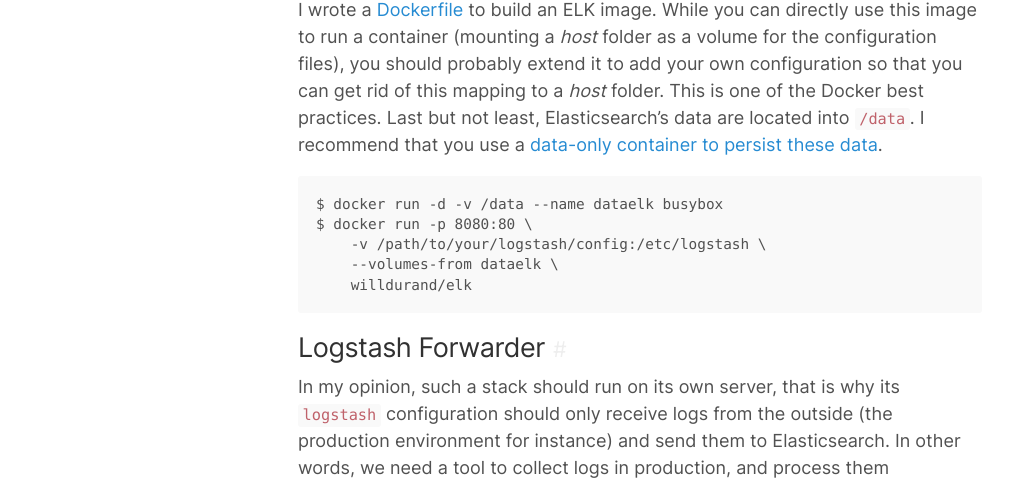
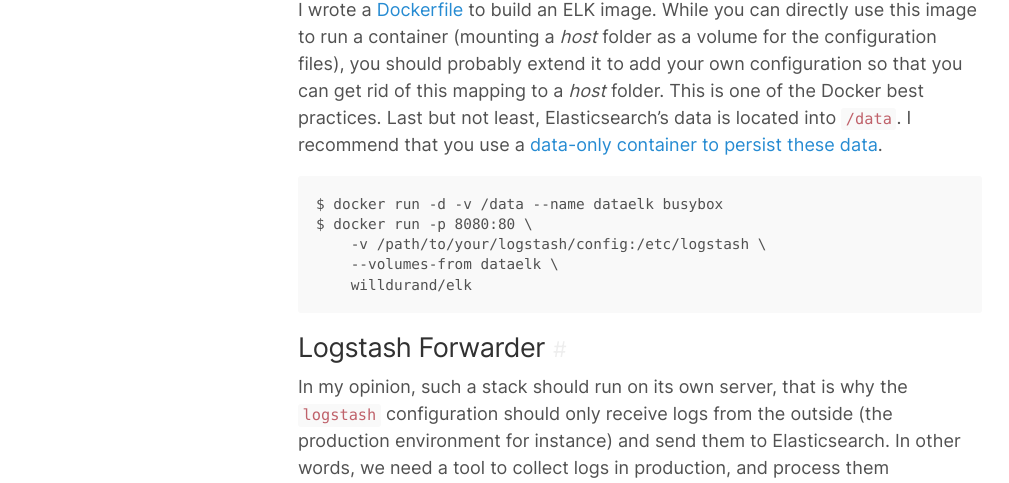
Before and after one commit to willdurand/willdurand.github.io, a Jekyll site: the page built from _posts/2014-12-17-elasticsearch-logstash-kibana-with-docker.md, in a window 1280 px wide and 900 px high, scrolled down 396 px. Shown: the part 180-663 px from the top of the window, without its empty margins (0-1009 px from the left). Built offline with Jekyll 4.4.1, drawn with Linux system fonts in a browser that asks for light colours; some of the changed text lies outside the part shown.

Commit message:
update post about ELK

```diff
--- a/_posts/2014-12-17-elasticsearch-logstash-kibana-with-docker.md
+++ b/_posts/2014-12-17-elasticsearch-logstash-kibana-with-docker.md
@@ -9,10 +9,10 @@
 
 Yesterday, I gave a talk on [how I use **Docker** to deploy
 applications](https://speakerdeck.com/willdurand/docker-ceci-nest-pas-une-introduction-apihour-number-12)
-at Clermont'ech [API Hour \#12](http://clermontech.org/api-hours/api-hour-12.html),
-a French local developer group. I explained how to create a simple yet robust
-infrastructure to deploy a web application and a few services with **zero
-downtime**.
+at Clermont'ech [API Hour
+\#12](http://clermontech.org/api-hours/api-hour-12.html), a French local
+developer group. I explained how to create a simple yet robust infrastructure to
+deploy a web application and a few services with **zero downtime**.
 
 In order to monitor my infrastructure, and especially the HTTP responses, I gave
 the famous **ELK stack** a try. ELK stands for
@@ -28,7 +28,7 @@
 _host_ folder as a volume for the configuration files), you should probably
 extend it to add your own configuration so that you can get rid of this mapping to
 a _host_ folder. This is one of the Docker best practices. Last but not
-least, Elasticsearch's data are located into `/data`. I recommend that you use a
+least, Elasticsearch's data is located into `/data`. I recommend that you use a
 [data-only container](https://docs.docker.com/userguide/dockervolumes/) [to
 persist these
 data](http://www.tech-d.net/2013/12/16/persistent-volumes-with-docker-container-as-volume-pattern/).
@@ -43,7 +43,7 @@
 
 ## Logstash Forwarder
 
-In my opinion, such a stack should run on its own server, that is why its
+In my opinion, such a stack should run on its own server, that is why the
 `logstash` configuration should only receive logs from the outside (the
 production environment for instance) and send them to Elasticsearch. In other
 words, we need a tool to collect logs in production, and process them elsewhere.
@@ -131,7 +131,7 @@
 You are all set! You can now create your own dashboards in Kibana. Here is mine
 to monitor the HTTP responses of the load balancer:
 
-![](/images/kibana.png)
+![](/images/posts/2014/12/kibana.webp)
 
 Need inspiration? Watch [this
 video](https://www.youtube.com/watch?v=1r1SOeaDqH4&list=PL9zDdgiGjkIeeVlrsz9A8o3HtZhvERHT-&index=7)
```
Also changed, not shown: other parts of _posts/2014-12-17-elasticsearch-logstash-kibana-with-docker.md (+1 -3 lines), images/kibana.png (deleted), images/posts/2014/12/kibana.webp (added).
